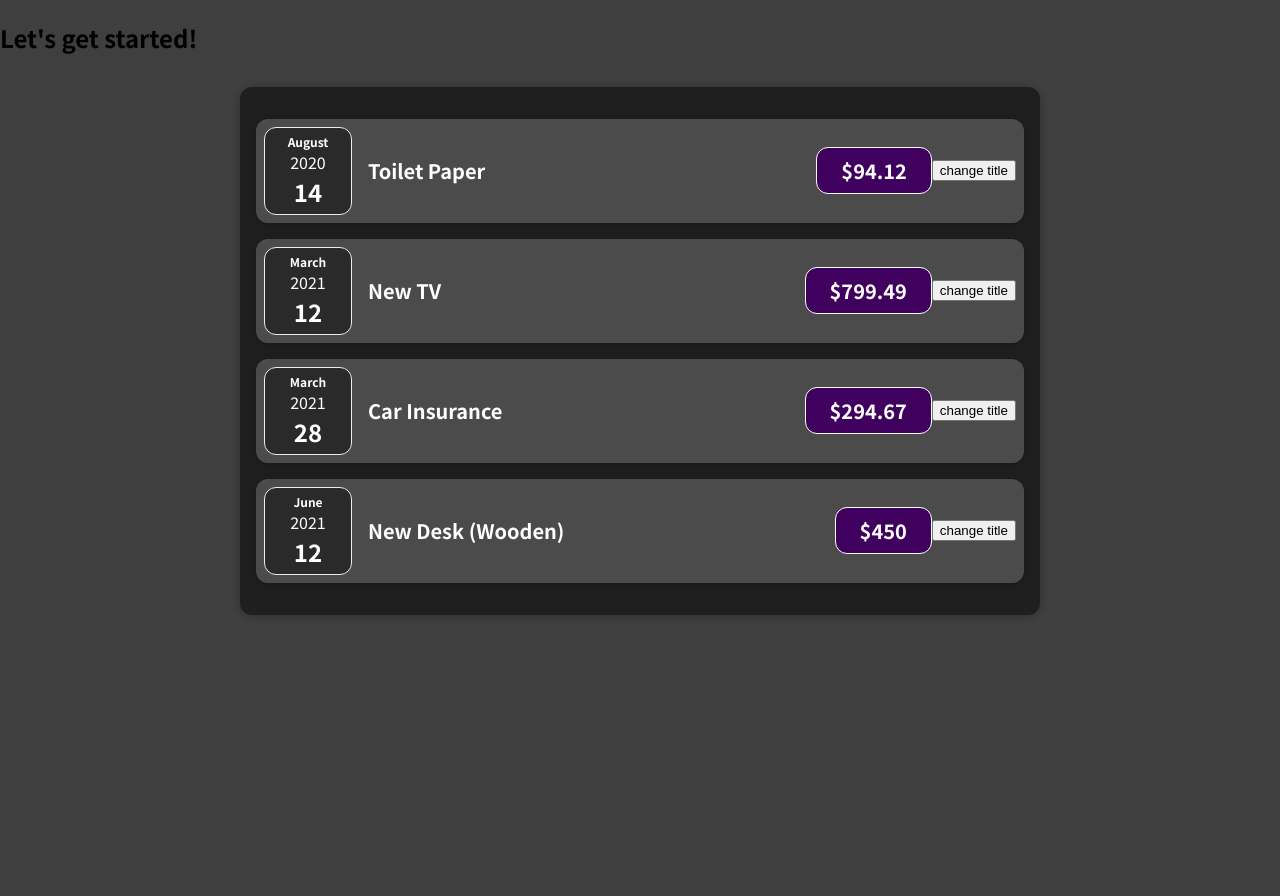
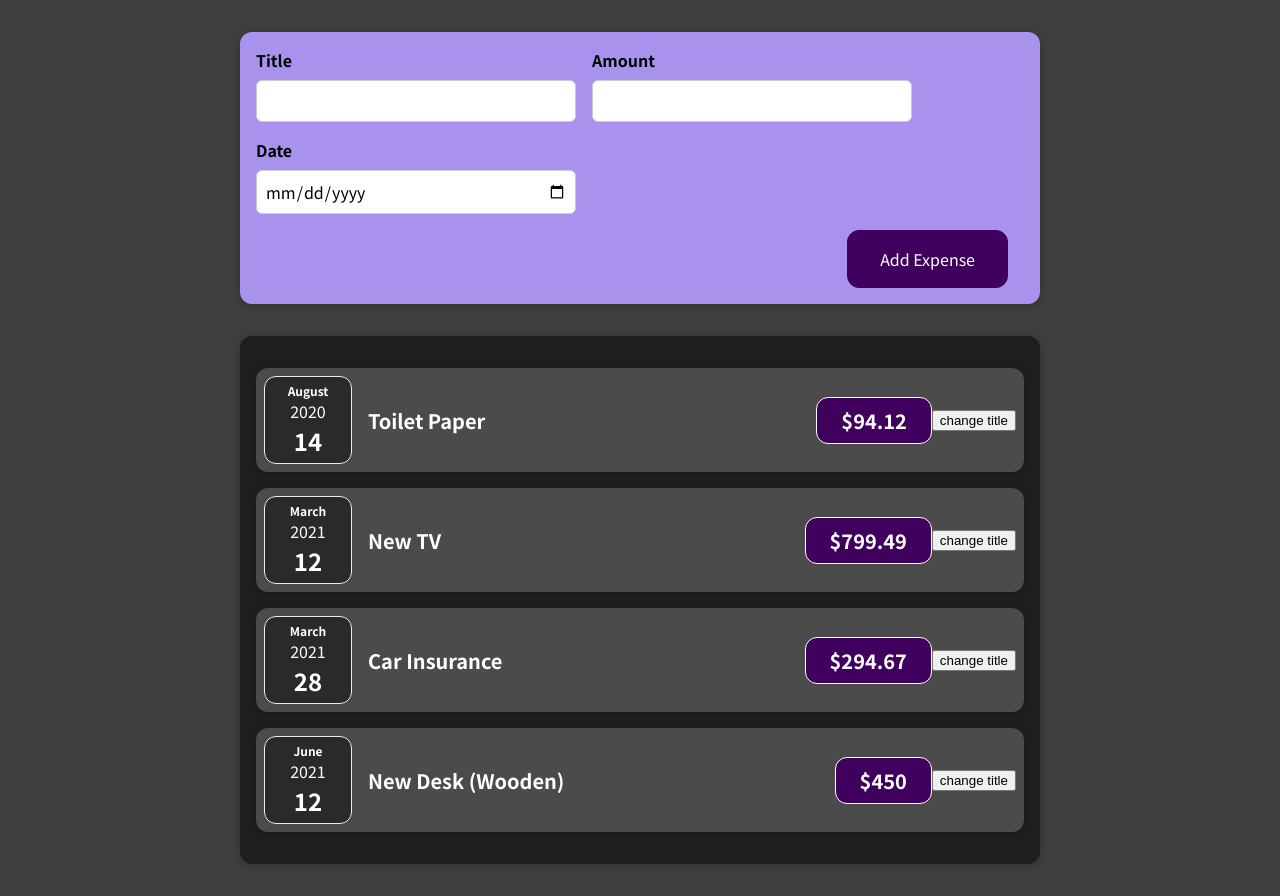
Before and after one commit to Jeonghyeonuk/prac-react, a React (Create React App) app in the folder 01-starting-setup/: page / in a window 1280 px wide. Before the commit the page ends 800 px from the top, so only its background shows below. Built offline with nearby package versions, Linux system fonts and the light colour scheme.

Commit message:
state 로 HTML 폼 입력값 받아오기, 양방향 바인딩

```diff
--- a/01-starting-setup/src/App.js
+++ b/01-starting-setup/src/App.js
@@ -1,4 +1,5 @@
 import React from "react";
+import NewExpense from "./components/NewExpense/NewExpense";
 import Expenses from "./components/Expenses/Expenses";
 
 function App() {
@@ -37,7 +38,7 @@
 
   return (
     <div>
-      <h2>Let's get started!</h2>
+      <NewExpense />
       <Expenses item={expenses} />
     </div>
   );
--- a/01-starting-setup/src/components/Expenses/ExpenseItem.js
+++ b/01-starting-setup/src/components/Expenses/ExpenseItem.js
@@ -9,6 +9,7 @@
 
   const onClickHandler = () => {
     setTitle("updated!");
+    console.log(title);
   };
 
   return (
--- /dev/null
+++ b/01-starting-setup/src/components/NewExpense/ExpenseForm.css
@@ -0,0 +1,26 @@
+.new-expense__controls {
+  display: flex;
+  flex-wrap: wrap;
+  gap: 1rem;
+  margin-bottom: 1rem;
+  text-align: left;
+}
+
+.new-expense__control label {
+  font-weight: bold;
+  margin-bottom: 0.5rem;
+  display: block;
+}
+
+.new-expense__control input {
+  font: inherit;
+  padding: 0.5rem;
+  border-radius: 6px;
+  border: 1px solid #ccc;
+  width: 20rem;
+  max-width: 100%;
+}
+
+.new-expense__actions {
+  text-align: right;
+}
--- /dev/null
+++ b/01-starting-setup/src/components/NewExpense/ExpenseForm.js
@@ -0,0 +1,101 @@
+import React, { useState } from "react";
+import "./ExpenseForm.css";
+
+function ExpenseForm() {
+  /**
+   * State를 여러개로 관리하는법
+   */
+  const [enteredTitle, setEnteredTitle] = useState("");
+  const [enteredDate, setEnteredDate] = useState("");
+  const [enteredAmount, setEnteredAmount] = useState("");
+
+  /**
+   * State를 한개로 관리하는법
+   */
+  //   const [userInput, setUserInput] = useState({
+  //     enteredTitle: "",
+  //     enteredAmount: "",
+  //     enteredDate: "",
+  //   });
+  const titleChangeHandler = (e) => {
+    setEnteredTitle(e.target.value);
+
+    // setUserInput({
+    //   ...userInput,
+    //   enteredTitle: e.target.value,
+    // });
+    // 이것처럼 값을 업데이트 해도 되지만 그전 state 상태에 의존해서 값을 update 할 경우에는 콜백함수를 사용한다.
+    // setUserInput((prevState) => {
+    //   return { ...prevState, enteredTitle: e.target.value };
+    // });
+  };
+
+  const dateChangeHandler = (e) => {
+    setEnteredDate(e.target.value);
+    // setUserInput((prevState) => {
+    //   return { ...prevState, enteredTitle: e.target.value };
+    // });
+  };
+
+  const amountChangeHandler = (e) => {
+    setEnteredAmount(e.target.value);
+    // setUserInput((prevState) => {
+    //   return { ...prevState, enteredTitle: e.target.value };
+    // });
+  };
+
+  const submitHandler = (e) => {
+    e.preventDefault();
+
+    const expenseData = {
+      title: enteredTitle,
+      amoung: enteredAmount,
+      date: new Date(enteredDate),
+    };
+
+    console.log(expenseData);
+    setEnteredTitle(""); // input의 value값에 양방향 바인딩
+    setEnteredDate(""); // input의 value값에 양방향 바인딩
+    setEnteredAmount(""); // input의 value값에 양방향 바인딩
+  };
+
+  return (
+    <form onSubmit={submitHandler}>
+      <div className="new-expense__controls">
+        <div className="new-expense__control">
+          <label>Title</label>
+          <input
+            type="text"
+            value={enteredTitle}
+            onChange={titleChangeHandler}
+          />
+        </div>
+        <div className="new-expense__control">
+          <label>Amount</label>
+          <input
+            onChange={amountChangeHandler}
+            type="number"
+            min="0.01"
+            step="0.01"
+            value={enteredAmount}
+          />
+        </div>
+        <div className="new-expense__control">
+          <label>Date</label>
+          <input
+            onChange={dateChangeHandler}
+            type="date"
+            min="2019-01-01"
+            step="2022-12-31"
+            value={enteredDate}
+          />
+        </div>
+      </div>
+      <div className="new-expense__actions">
+        <button type="submit">Add Expense</button>
+      </div>
+    </form>
+  );
+}
+
+export default ExpenseForm;
--- /dev/null
+++ b/01-starting-setup/src/components/NewExpense/NewExpense.css
@@ -0,0 +1,38 @@
+.new-expense {
+  background-color: #a892ee;
+  padding: 1rem;
+  margin: 2rem auto;
+  width: 50rem;
+  max-width: 95%;
+  border-radius: 12px;
+  text-align: center;
+  box-shadow: 0 1px 8px rgba(0, 0, 0, 0.25);
+}
+
+.new-expense button {
+  font: inherit;
+  cursor: pointer;
+  padding: 1rem 2rem;
+  border: 1px solid #40005d;
+  background-color: #40005d;
+  color: white;
+  border-radius: 12px;
+  margin-right: 1rem;
+}
+
+.new-expense button:hover,
+.new-expense button:active {
+  background-color: #510674;
+  border-color: #510674;
+}
+
+.new-expense button.alternative {
+  color: #220131;
+  border-color: transparent;
+  background-color: transparent;
+}
+
+.new-expense button.alternative:hover,
+.new-expense button.alternative:active {
+  background-color: #ddb3f8;
+}
--- /dev/null
+++ b/01-starting-setup/src/components/NewExpense/NewExpense.js
@@ -0,0 +1,13 @@
+import React from "react";
+import "./NewExpense.css";
+import ExpenseForm from "./ExpenseForm";
+
+const NewExpense = () => {
+  return (
+    <div className="new-expense">
+      <ExpenseForm />
+    </div>
+  );
+};
+
+export default NewExpense;
```
